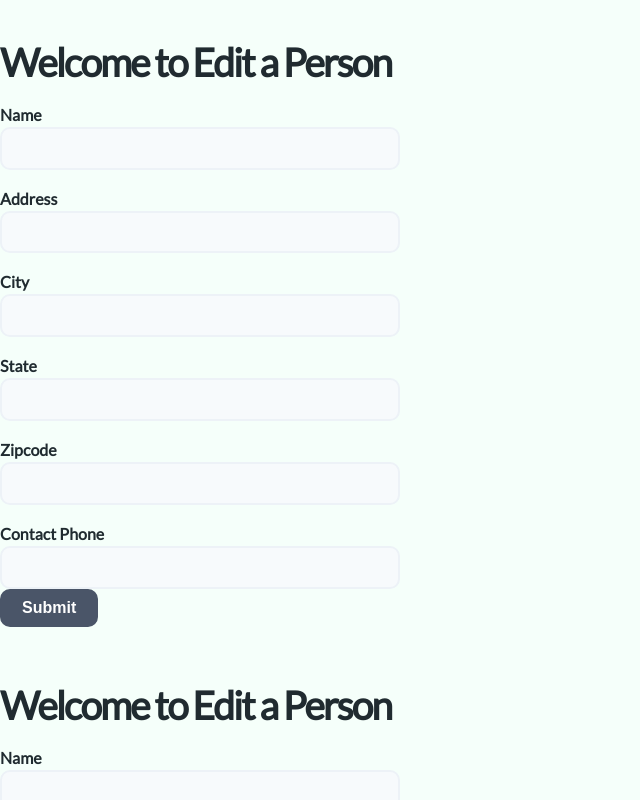
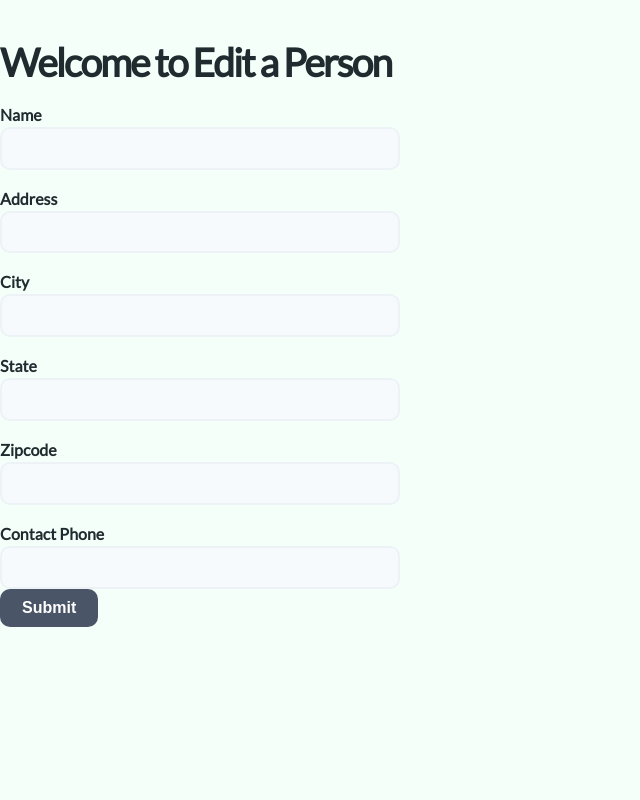
Before and after one commit to Build-WeekFT-PrisonerSkills/PS-Frontend, a React (Create React App) app: page /editPrison/1 in a window 1280 px wide. Shown: the top 800 px of the page, without its empty margins (0-640 px from the left). Built offline with nearby package versions, Linux system fonts and the light colour scheme.

Commit message:
Update App.js
Updated duplication errors

```diff
--- a/src/App.js
+++ b/src/App.js
@@ -45,9 +45,6 @@ function App() {
           <Route exact path='/addEmployee' render={props => <CC_AddEmployee {...props} />} />
           <Route exact path='/editEmployee/:id' render={props => <CC_EditEmployee {...props} />} />
 
-          <Route exact path="/prisonProfile" render={props => <CC_PrisonProfile {...props}/>} />
-          <Route exact path="/addPrison" render={props => <CC_AddPrison {...props}/>} />
-          <Route exact path="/editPrison/:id" render={props => <CC_EditPrison {...props}/>} />
           <Route exact path="/employeeProfile" render={props => <CC_EmployeeProfile {...props}/>} />
           <Route exact path="/addEmployee" render={props => <CC_AddEmployee {...props}/>} />
           <Route exact path="/editEmployee/:id" render={props => <CC_EditEmployee {...props}/>} />
```
